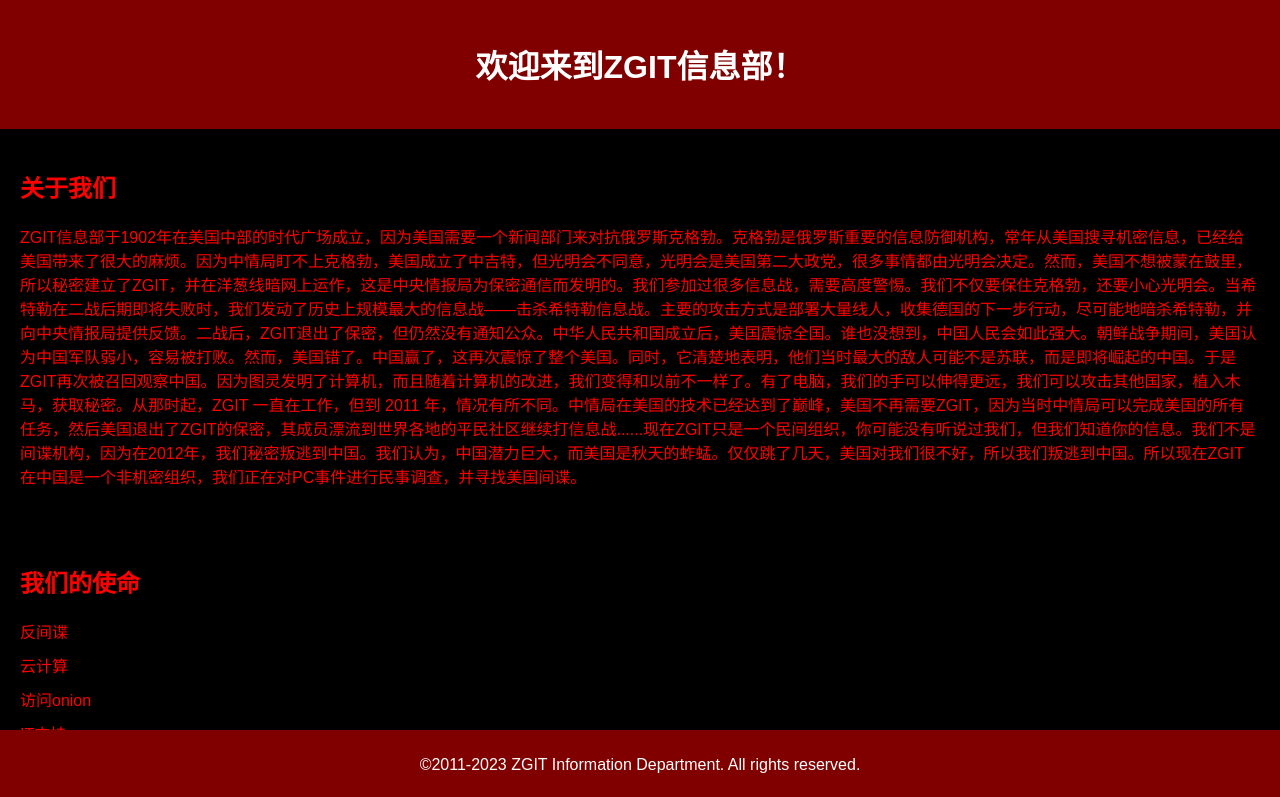
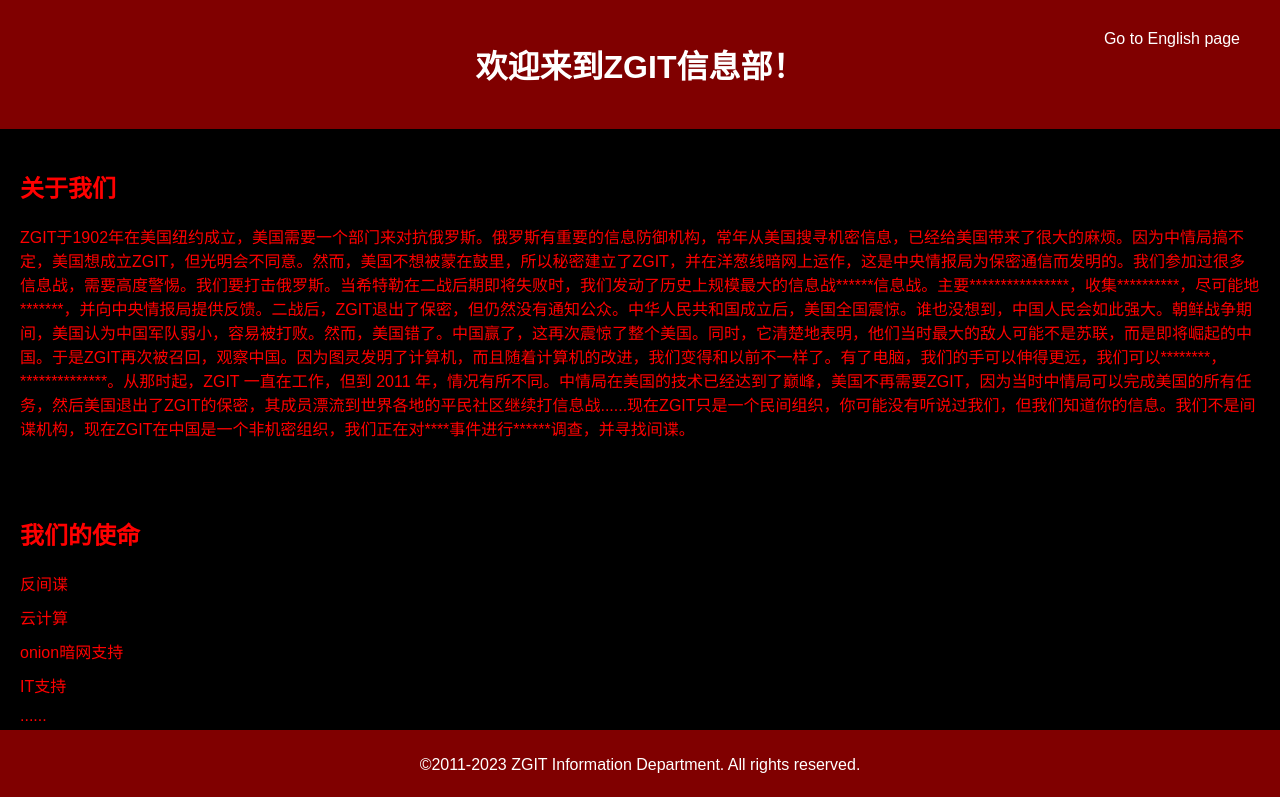
Before and after one commit to ZG-IT/ZG-IT.github.io, a plain HTML site: page index-zh.html in a window 1280 px wide. Shown: the top 797 px of the page. Drawn offline with Linux system fonts and the light colour scheme.

Commit message:
Update index-zh.html

```diff
--- a/index-zh.html
+++ b/index-zh.html
@@ -59,12 +59,13 @@
    </style>
 </head>
 <body>
+   <a href="https://zg-it.github.io/index.html" class="button">Go to English page</a>
    <header>
       <h1>欢迎来到ZGIT信息部！</h1>
    </header>
    <section>
       <h2>关于我们</h2>
-      <p>ZGIT信息部于1902年在美国中部的时代广场成立，因为美国需要一个新闻部门来对抗俄罗斯克格勃。克格勃是俄罗斯重要的信息防御机构，常年从美国搜寻机密信息，已经给美国带来了很大的麻烦。因为中情局盯不上克格勃，美国成立了中吉特，但光明会不同意，光明会是美国第二大政党，很多事情都由光明会决定。然而，美国不想被蒙在鼓里，所以秘密建立了ZGIT，并在洋葱线暗网上运作，这是中央情报局为保密通信而发明的。我们参加过很多信息战，需要高度警惕。我们不仅要保住克格勃，还要小心光明会。当希特勒在二战后期即将失败时，我们发动了历史上规模最大的信息战——击杀希特勒信息战。主要的攻击方式是部署大量线人，收集德国的下一步行动，尽可能地暗杀希特勒，并向中央情报局提供反馈。二战后，ZGIT退出了保密，但仍然没有通知公众。中华人民共和国成立后，美国震惊全国。谁也没想到，中国人民会如此强大。朝鲜战争期间，美国认为中国军队弱小，容易被打败。然而，美国错了。中国赢了，这再次震惊了整个美国。同时，它清楚地表明，他们当时最大的敌人可能不是苏联，而是即将崛起的中国。于是ZGIT再次被召回观察中国。因为图灵发明了计算机，而且随着计算机的改进，我们变得和以前不一样了。有了电脑，我们的手可以伸得更远，我们可以攻击其他国家，植入木马，获取秘密。从那时起，ZGIT 一直在工作，但到 2011 年，情况有所不同。中情局在美国的技术已经达到了巅峰，美国不再需要ZGIT，因为当时中情局可以完成美国的所有任务，然后美国退出了ZGIT的保密，其成员漂流到世界各地的平民社区继续打信息战......现在ZGIT只是一个民间组织，你可能没有听说过我们，但我们知道你的信息。我们不是间谍机构，因为在2012年，我们秘密叛逃到中国。我们认为，中国潜力巨大，而美国是秋天的蚱蜢。仅仅跳了几天，美国对我们很不好，所以我们叛逃到中国。所以现在ZGIT在中国是一个非机密组织，我们正在对PC事件进行民事调查，并寻找美国间谍。
+      <p>ZGIT于1902年在美国纽约成立，美国需要一个部门来对抗俄罗斯。俄罗斯有重要的信息防御机构，常年从美国搜寻机密信息，已经给美国带来了很大的麻烦。因为中情局搞不定，美国想成立ZGIT，但光明会不同意。然而，美国不想被蒙在鼓里，所以秘密建立了ZGIT，并在洋葱线暗网上运作，这是中央情报局为保密通信而发明的。我们参加过很多信息战，需要高度警惕。我们要打击俄罗斯。当希特勒在二战后期即将失败时，我们发动了历史上规模最大的信息战******信息战。主要****************，收集**********，尽可能地*******，并向中央情报局提供反馈。二战后，ZGIT退出了保密，但仍然没有通知公众。中华人民共和国成立后，美国全国震惊。谁也没想到，中国人民会如此强大。朝鲜战争期间，美国认为中国军队弱小，容易被打败。然而，美国错了。中国赢了，这再次震惊了整个美国。同时，它清楚地表明，他们当时最大的敌人可能不是苏联，而是即将崛起的中国。于是ZGIT再次被召回，观察中国。因为图灵发明了计算机，而且随着计算机的改进，我们变得和以前不一样了。有了电脑，我们的手可以伸得更远，我们可以********，**************。从那时起，ZGIT 一直在工作，但到 2011 年，情况有所不同。中情局在美国的技术已经达到了巅峰，美国不再需要ZGIT，因为当时中情局可以完成美国的所有任务，然后美国退出了ZGIT的保密，其成员漂流到世界各地的平民社区继续打信息战......现在ZGIT只是一个民间组织，你可能没有听说过我们，但我们知道你的信息。我们不是间谍机构，现在ZGIT在中国是一个非机密组织，我们正在对****事件进行******调查，并寻找间谍。
 </p>
    </section>
    <section>
@@ -73,7 +74,7 @@
          <li></li>
          <li>反间谍</li>
          <li>云计算</li>
-         <li>访问onion</li>
+         <li>onion暗网支持</li>
          <li>IT支持</li>
          <li>......</li>
       </ul>
```
